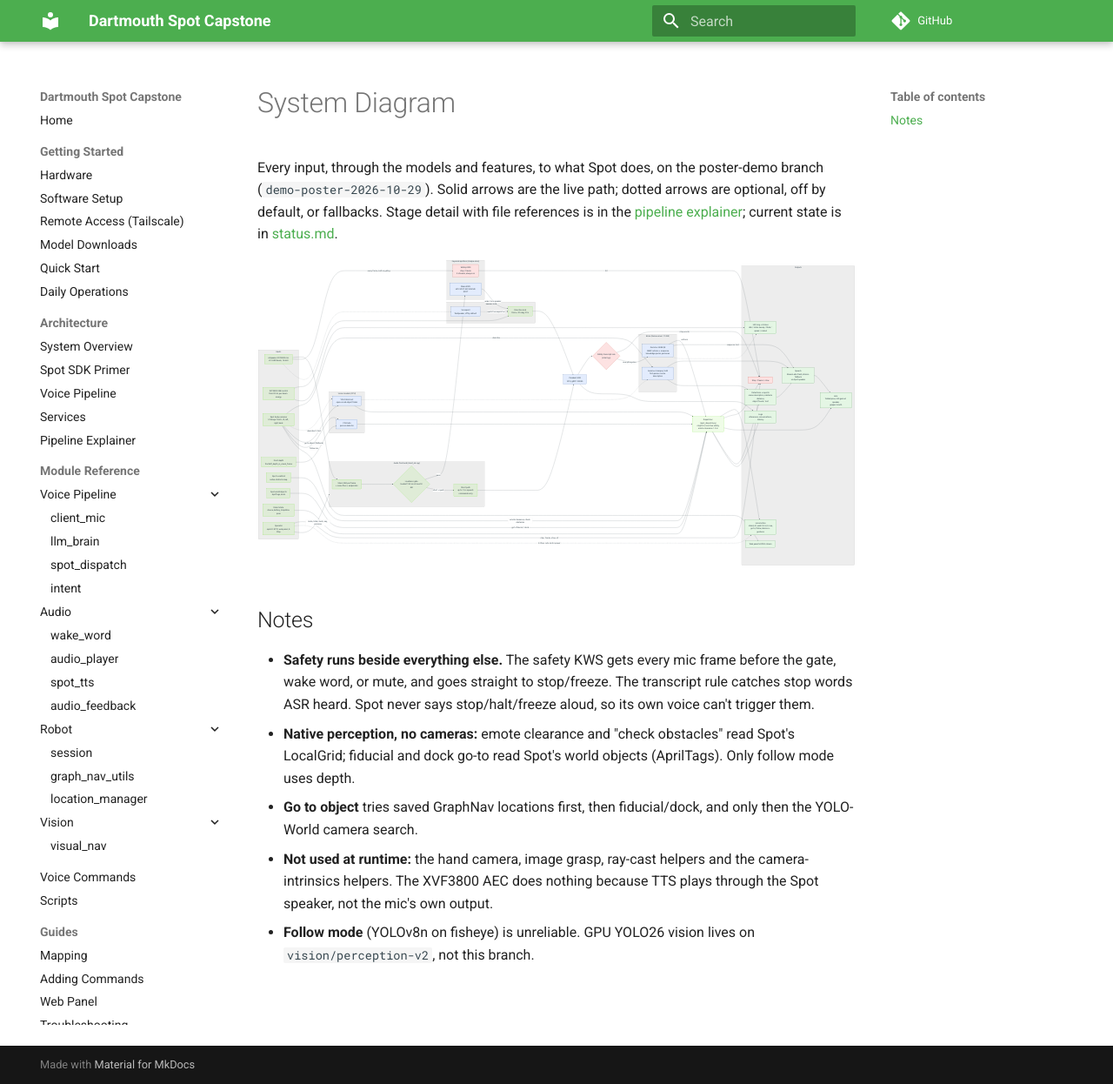
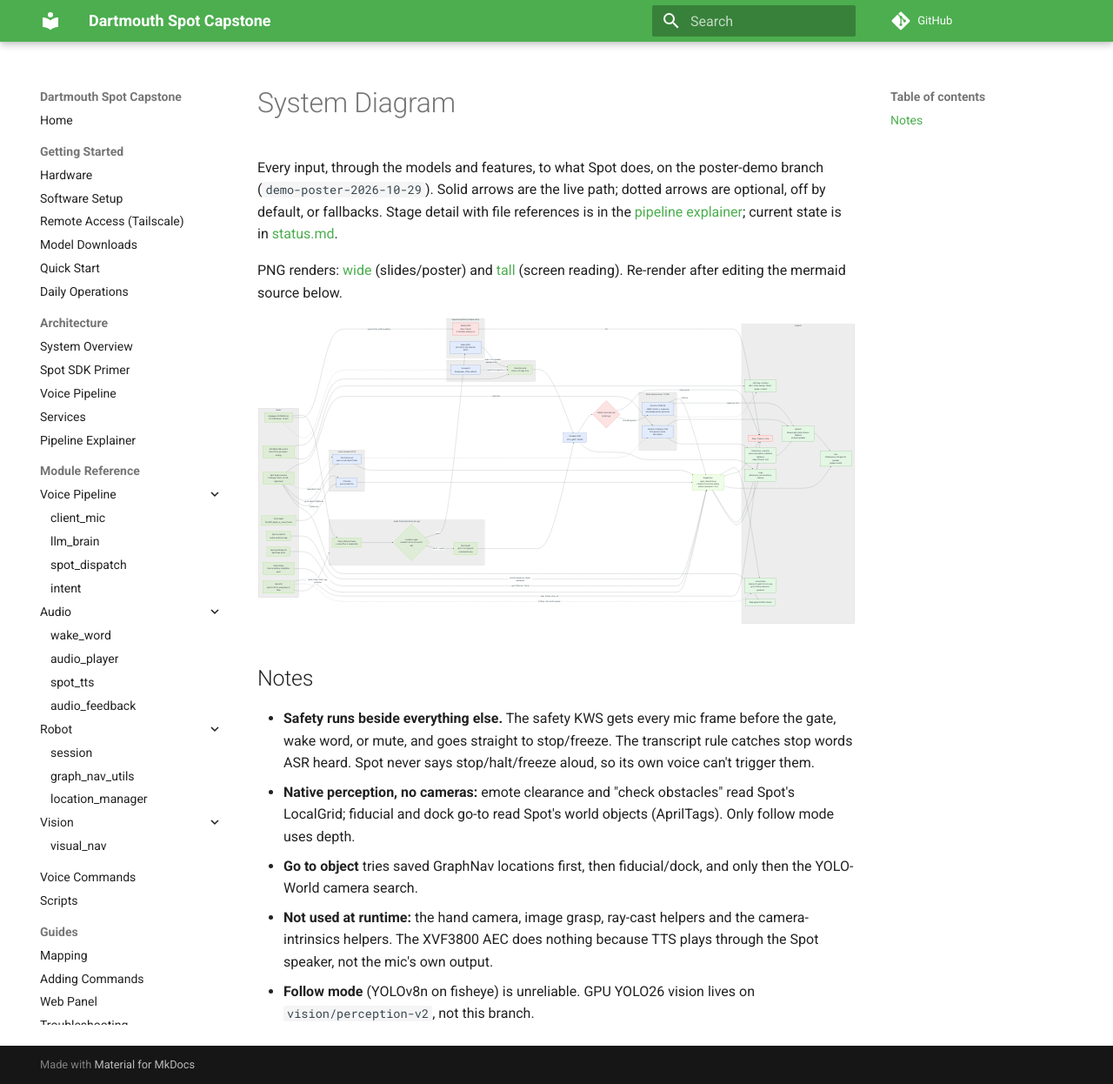
Before and after one commit to matteo-corrado/dartmouth_spot_capstone, an MkDocs documentation site: the page built from docs/architecture/system-diagram.md, in a window 1280 px wide and 1246 px high. Shown: the whole window at 87% size. Built offline with MkDocs 1.6.1 and Material for MkDocs 9.7.7, drawn with Linux system fonts in a browser that asks for light colours; comment, search, counter and statistics services are not loaded.

Commit message:
docs: PNG renders of system diagram (wide + tall)

````diff
--- a/docs/architecture/system-diagram.md
+++ b/docs/architecture/system-diagram.md
@@ -1,6 +1,8 @@
 # System Diagram
 
 Every input, through the models and features, to what Spot does, on the poster-demo branch (`demo-poster-2026-10-29`). Solid arrows are the live path; dotted arrows are optional, off by default, or fallbacks. Stage detail with file references is in the [pipeline explainer](pipeline-explainer.md); current state is in [status.md](../project/status.md).
+
+PNG renders: [wide](system-diagram.png) (slides/poster) and [tall](system-diagram-tall.png) (screen reading). Re-render after editing the mermaid source below.
 
 ```mermaid
 flowchart LR
````
Also changed, not shown: docs/architecture/system-diagram-tall.png (added), docs/architecture/system-diagram.png (added).
